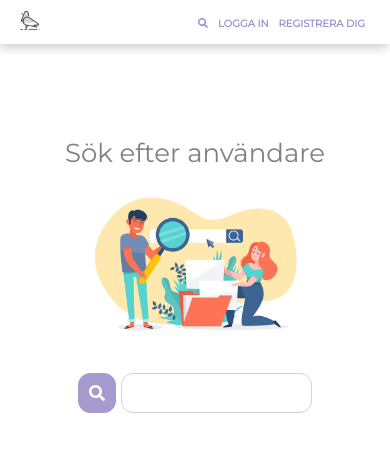
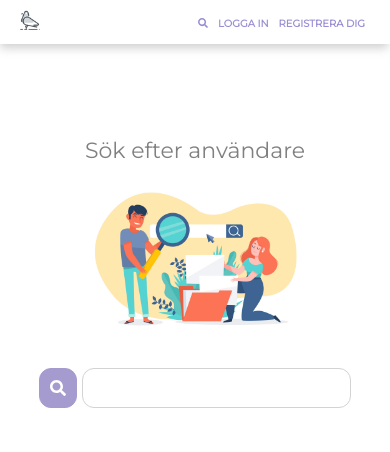
Before and after one commit to astridsinabian/u11-fullstack-astridsinabian, a React (Create React App) app in the folder client/: page /user in a window 390 px wide. Shown: the top 452 px of the page. Built offline with nearby package versions, Linux system fonts and the light colour scheme.

Commit message:
Added responsive styling for Search page

```diff
--- a/client/src/components/SearchUser.jsx
+++ b/client/src/components/SearchUser.jsx
@@ -20,11 +20,19 @@ const Title = styled.h2`
   font-size: 26px;
   padding: 10px;
   color: gray;
+
+  @media (min-width: 320px) and (max-width: 480px) {
+    font-size: 22px;
+  }
 `;
 
 const StyledForm = styled.form`
   display: flex;
   width: 60%;
+
+  @media (min-width: 320px) and (max-width: 480px) {
+    width: 80%;
+  }
 `;
 
 const StyledInput = styled.input`
```
